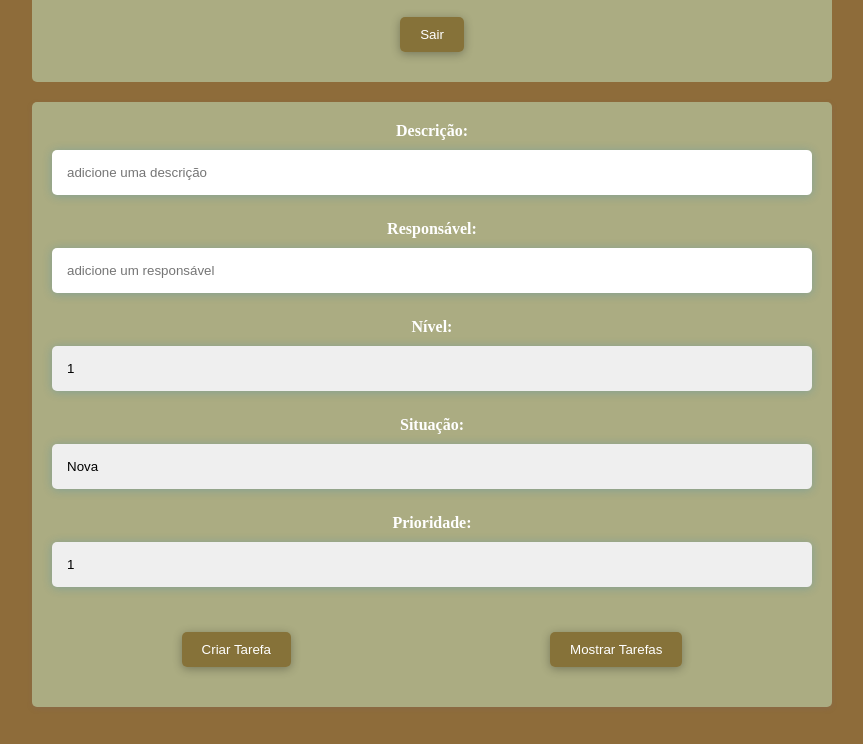
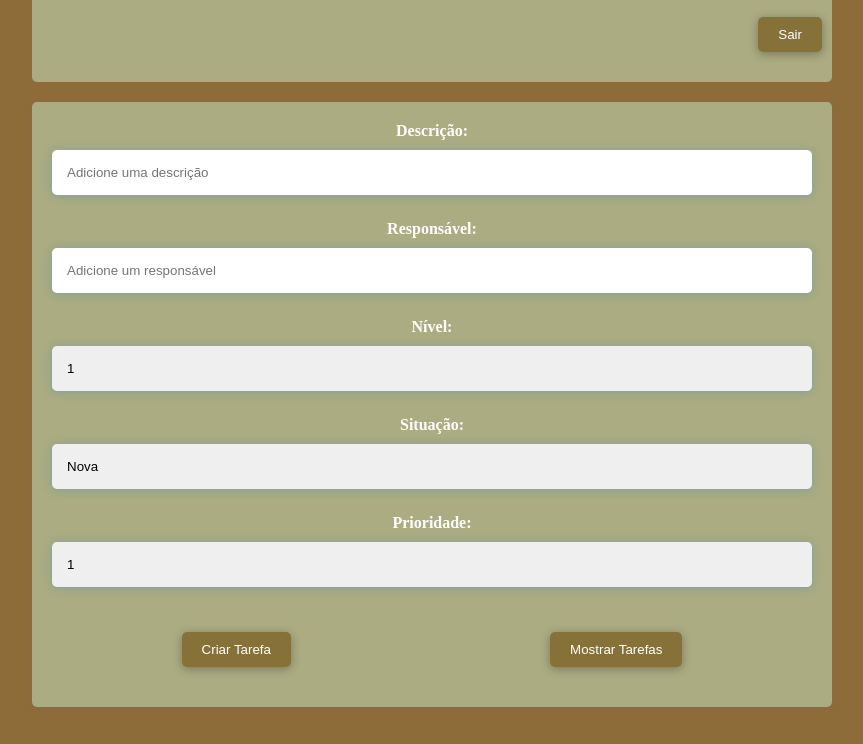
Before and after one commit to victorcunha3/FrontEnd-Tarefas-IFPI, a plain HTML site: page frontend2/screen.html in a window 1280 px wide. Shown: the part 70-814 px from the top of the page, without its empty margins (208-1071 px from the left). Drawn offline with Linux system fonts and the light colour scheme; some packages are replaced by stand-ins of ours; a script that the page names is missing.

Commit message:
Update screen.html

```diff
--- a/frontend2/screen.html
+++ b/frontend2/screen.html
@@ -12,14 +12,14 @@
 <body>
     <header>
         <h1>Tarefas</h1>
-        <button type="button" onclick="logout()">Sair</button>
+        <button class="exit" type="button" onclick="logout()">Sair</button>
     </header>
     <div class="container">
         <form>
             <label for="descricao">Descrição:</label>
-            <input type="text" placeholder="adicione uma descrição" autocomplete="off" id="descricao">
+            <input type="text" placeholder="Adicione uma descrição" autocomplete="off" id="descricao">
             <label for="responsavel">Responsável:</label>
-            <input type="text" placeholder="adicione um responsável" autocomplete="off"id="responsavel">
+            <input type="text" placeholder="Adicione um responsável" autocomplete="off"id="responsavel">
             <label for="nivel">Nível:</label>
             <select id="nivel">
                 <option value="1">1</option>
@@ -33,7 +33,6 @@
                 <option value="nova">Nova</option>
                 <option value="em andamento">Em andamento</option>
                 <option value="pendente">Pendente</option>
-                <option value="cancelada">Cancelada</option>
                 <option value="resolvida">Resolvida</option>
             </select>
 
```
